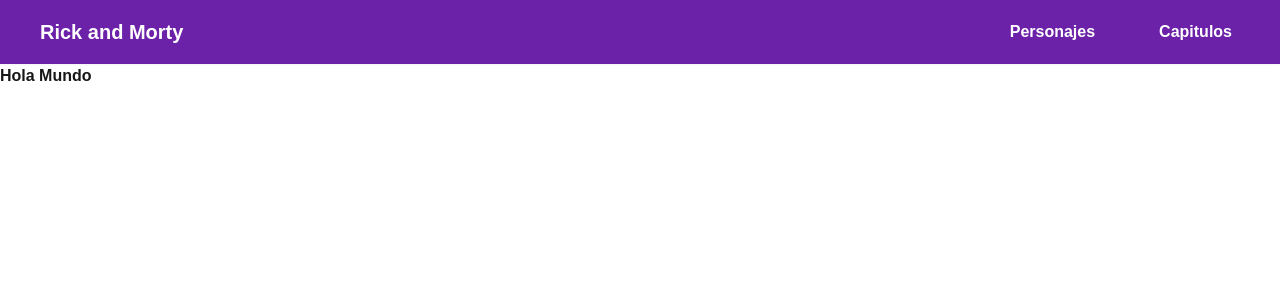
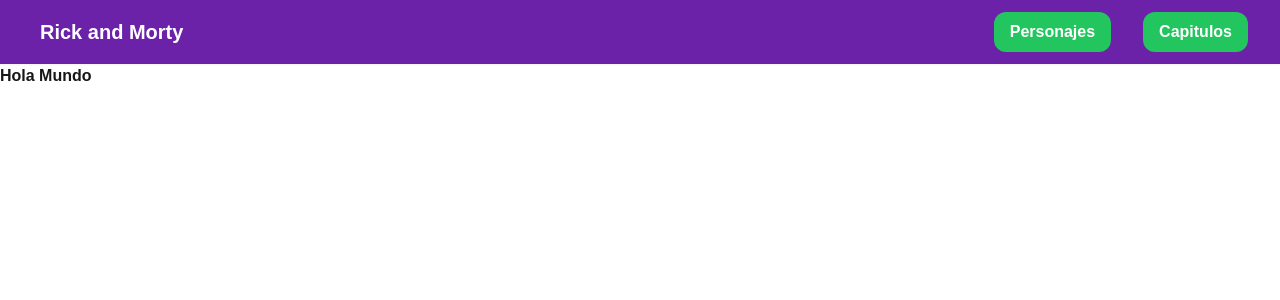
Before and after one commit to brunoveinz/rick-and-morty, a Next.js app: page / in a window 1280 px wide. Shown: the top 300 px of the page. Built offline with nearby package versions, Linux system fonts and the light colour scheme.

Commit message:
mi tercer commit

```diff
--- a/src/components/shared/buttons/button.tsx
+++ b/src/components/shared/buttons/button.tsx
@@ -2,19 +2,23 @@ import React from 'react';
 
 type ButtonProps = {
   title: string;
-  color: string;
+  color: 'red' | 'blue' | 'green'; // Limitar los colores válidos.
 };
 
 const Button: React.FC<ButtonProps> = ({ title, color }) => {
-  const baseClasses = "px-4 py-2 rounded-xl font-semibold text-white transition-colors duration-200 ease-in-out focus:outline-none focus:ring-2 focus:ring-offset-2";
+  const baseClasses =
+    "px-4 py-2 rounded-xl font-semibold text-white transition-colors duration-200 ease-in-out focus:outline-none focus:ring-2 focus:ring-offset-2";
+
+  const colorClasses: Record<string, string> = {
+    red: "bg-red-500",
+    blue: "bg-blue-500",
+    green: "bg-green-500",
+  };
 
   return (
-    <button
-      className={`${baseClasses} bg-${color}-500 hover:bg-${color}-600 focus:ring-${color}-500`}
-      role="button"
-    >
+    <div className={`${baseClasses} ${colorClasses[color]}`} role="button">
       {title}
-    </button>
+    </div>
   );
 };
 
```
